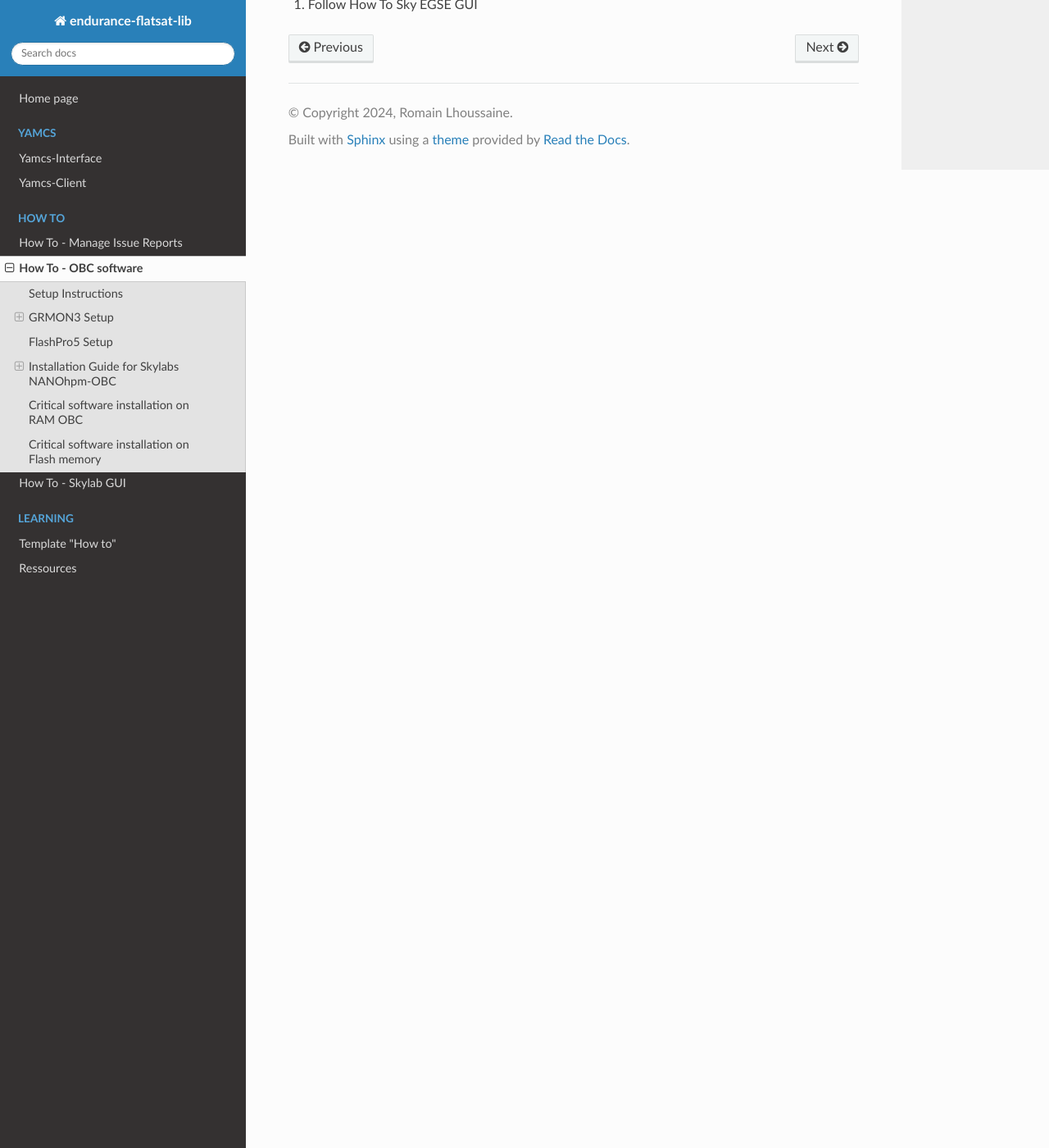
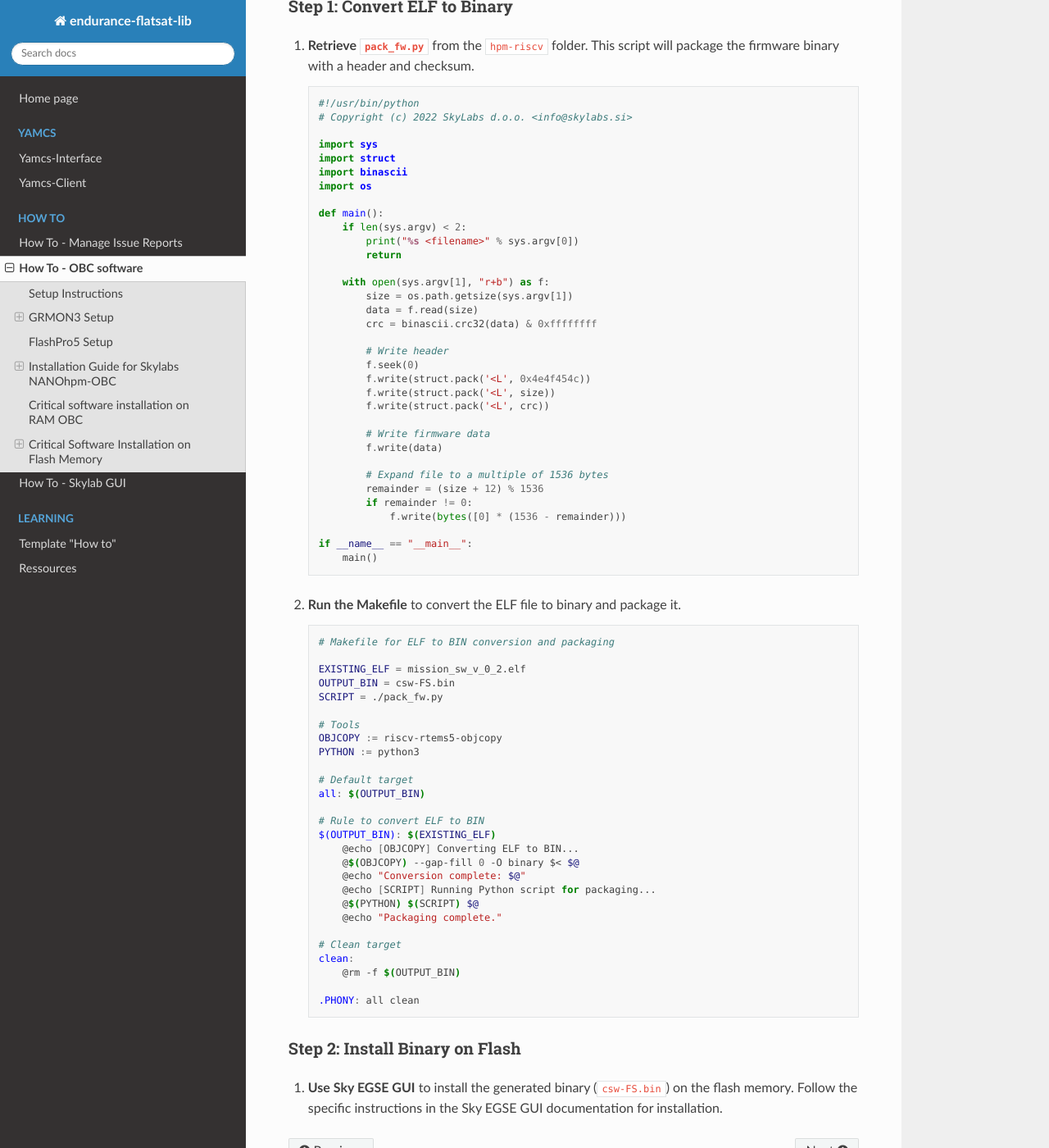
Before and after one commit to infiniteorbits/endurance-flatsat-lib, a Sphinx documentation site: the page built from docs/HowTo/Obc_software_installations.md, in a window 1280 px wide and 1400 px high, scrolled down 3814 px. Shown: the whole window at 82% size. Built offline with Sphinx 7.4.7 and the Read the Docs theme 3.1.0, drawn with Linux system fonts in a browser that asks for light colours; pages that are not in the unit, such as notebooks, are missing from menus; some of the changed text lies outside the part shown.

Commit message:
Adding how to convert elf to bin

````diff
--- a/docs/HowTo/Obc_software_installations.md
+++ b/docs/HowTo/Obc_software_installations.md
@@ -149,6 +149,81 @@ sudo apt-get install device-tree-compiler
 3.  `dtb hpm-riscv.dtb (Selects the DTB to use)`
 4.  `dtb load (loads the DTB into the stack)`
 5.  `run`
-## Critical software installation on Flash memory
+## Critical Software Installation on Flash Memory
 
-1.  Follow How To Sky EGSE GUI
+### Step 1: Convert ELF to Binary
+
+1. **Retrieve `pack_fw.py`** from the `hpm-riscv` folder. This script will package the firmware binary with a header and checksum.
+
+    ```python
+    #!/usr/bin/python
+    # Copyright (c) 2022 SkyLabs d.o.o. <info@skylabs.si>
+
+    import sys
+    import struct
+    import binascii
+    import os
+
+    def main():
+        if len(sys.argv) < 2:
+            print("%s <filename>" % sys.argv[0])
+            return
+
+        with open(sys.argv[1], "r+b") as f:
+            size = os.path.getsize(sys.argv[1])
+            data = f.read(size)
+            crc = binascii.crc32(data) & 0xffffffff
+
+            # Write header
+            f.seek(0)
+            f.write(struct.pack('<L', 0x4e4f454c))
+            f.write(struct.pack('<L', size))
+            f.write(struct.pack('<L', crc))
+
+            # Write firmware data
+            f.write(data)
+
+            # Expand file to a multiple of 1536 bytes
+            remainder = (size + 12) % 1536
+            if remainder != 0:
+                f.write(bytes([0] * (1536 - remainder)))
+
+    if __name__ == "__main__":
+        main()
+    ```
+
+2. **Run the Makefile** to convert the ELF file to binary and package it.
+
+    ```makefile
+    # Makefile for ELF to BIN conversion and packaging
+
+    EXISTING_ELF = mission_sw_v_0_2.elf
+    OUTPUT_BIN = csw-FS.bin
+    SCRIPT = ./pack_fw.py
+
+    # Tools
+    OBJCOPY := riscv-rtems5-objcopy
+    PYTHON := python3
+
+    # Default target
+    all: $(OUTPUT_BIN)
+
+    # Rule to convert ELF to BIN
+    $(OUTPUT_BIN): $(EXISTING_ELF)
+        @echo [OBJCOPY] Converting ELF to BIN...
+        @$(OBJCOPY) --gap-fill 0 -O binary $< $@
+        @echo "Conversion complete: $@"
+        @echo [SCRIPT] Running Python script for packaging...
+        @$(PYTHON) $(SCRIPT) $@
+        @echo "Packaging complete."
+
+    # Clean target
+    clean:
+        @rm -f $(OUTPUT_BIN)
+
+    .PHONY: all clean
+    ```
+
+### Step 2: Install Binary on Flash
+
+1. **Use Sky EGSE GUI** to install the generated binary (`csw-FS.bin`) on the flash memory. Follow the specific instructions in the Sky EGSE GUI documentation for installation.
````
